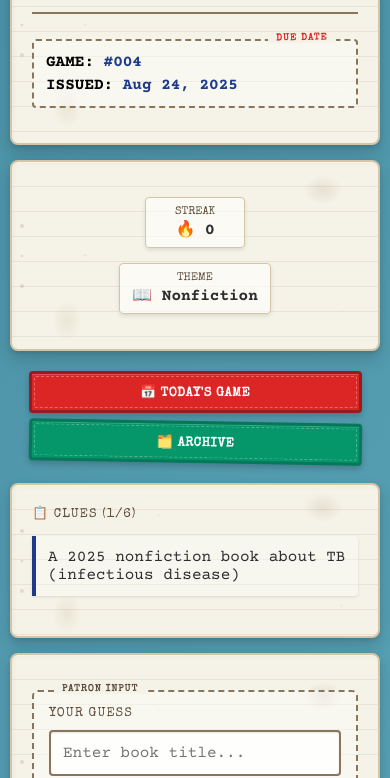
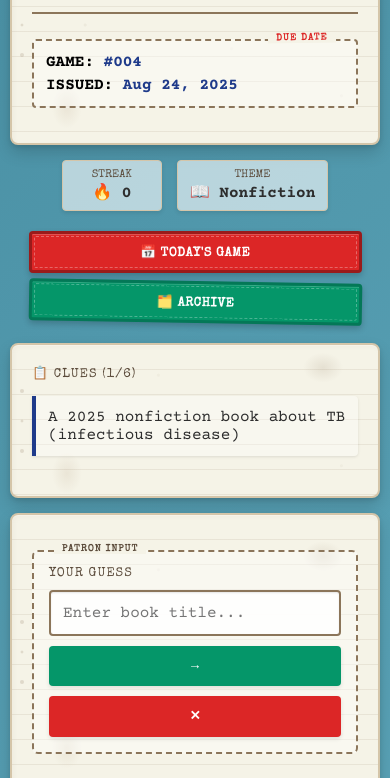
Before and after one commit to southoldfreelibrary/shelf-life-beta, a plain HTML site: page index.html in a window 390 px wide. Shown: the part 105-883 px from the top of the page. Drawn offline with nearby package versions, Linux system fonts and the light colour scheme.

Commit message:
Update index.html

```diff
--- a/index.html
+++ b/index.html
@@ -148,7 +148,7 @@
       justify-content: center;
       gap: 15px;
       margin: 15px 0;
-      flex-wrap: wrap;
+      flex-wrap: nowrap;
     }
 
     .stat-card {
@@ -555,7 +555,7 @@
       body { padding: 10px; }
       .game-title { font-size: 1.8rem; }
       .checkout-info { flex-direction: column; gap: 5px; }
-      .stats-row { flex-direction: column; align-items: center; }
+      .stats-row { flex-wrap: nowrap; }
       .stamp-btn {
         display: block;
         width: 90%;
@@ -601,7 +601,6 @@
   </div>
 
   <!-- Stats Card -->
-  <div class="library-card">
   <div class="stats-row">
     <div class="stat-card">
       <div class="stat-label">STREAK</div>
@@ -610,7 +609,6 @@
     <div class="stat-card">
       <div class="stat-label">THEME</div>
       <div class="stat-value" id="themeHint">📖 Loading...</div>
-      </div>
     </div>
   </div>
 
```
Lines whose indentation alone changed are shown as unchanged.
